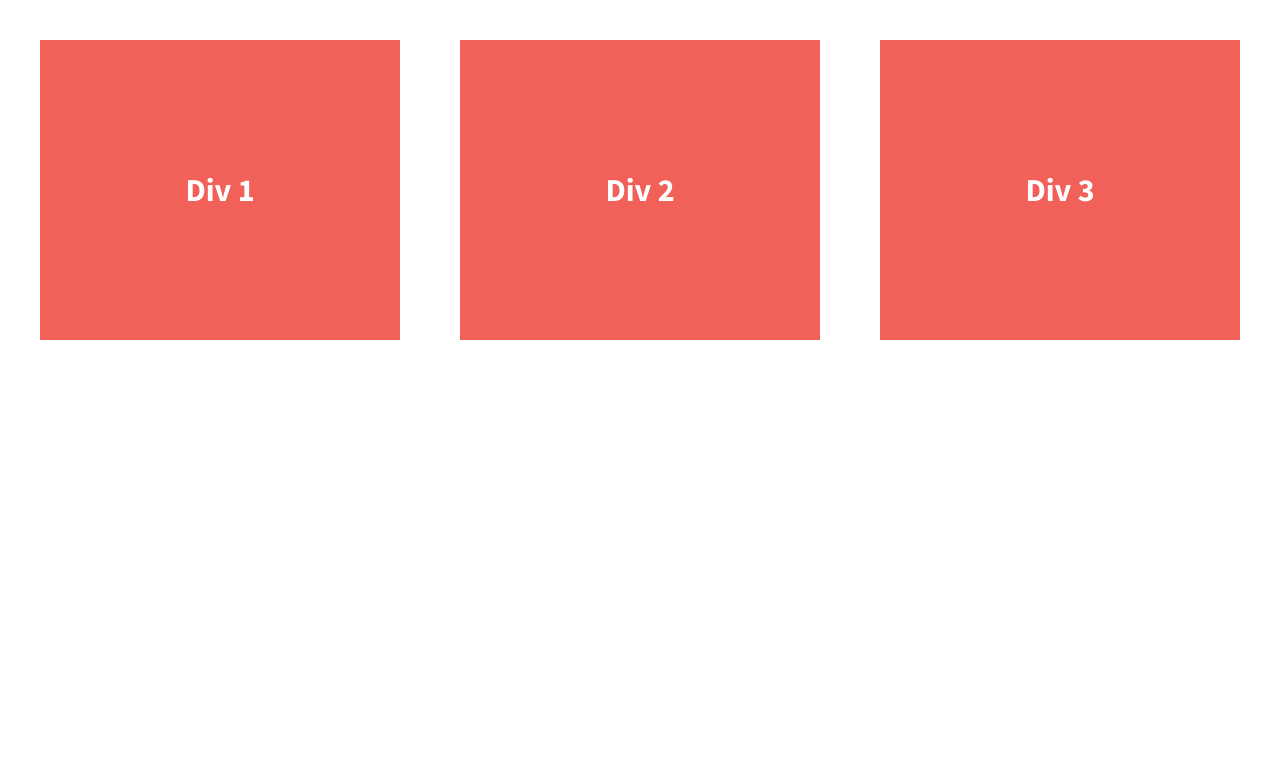
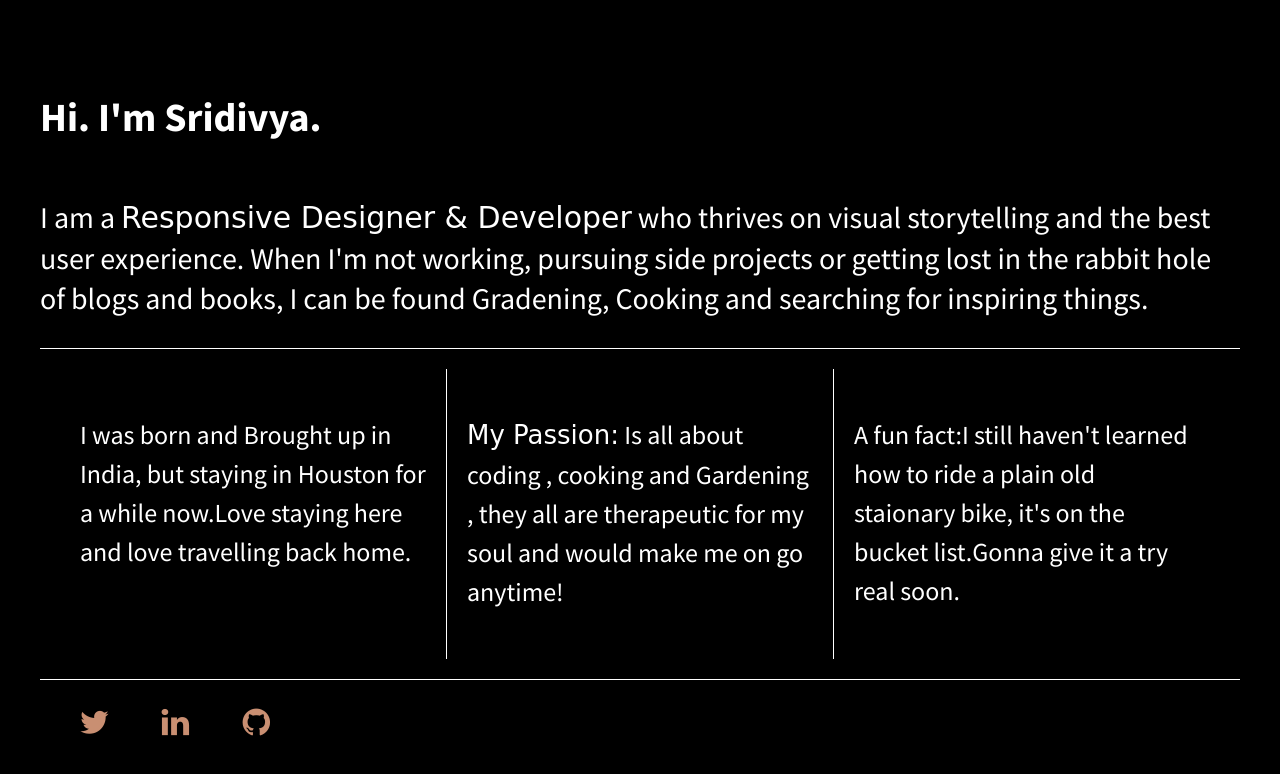
Before and after one commit to sridivya-web/flexbox-divs, a plain HTML site: page index.html in a window 1280 px wide. Drawn offline with nearby package versions, Linux system fonts and the light colour scheme; a web font is replaced by a local one.

Commit message:
Updated Index Page and Uploading Images

```diff
--- a/css/main.css
+++ b/css/main.css
@@ -14,6 +14,7 @@ html {
     color: #222;
     font-size: 1em;
     line-height: 1.4;
+
 }
 
 /*
@@ -101,30 +102,80 @@ body {
   padding: 2em;
   font-size: 1.25em;
   height: 100%;
+  background-color: black;
+   color:white;
 }
 
+h1 {
+
+  line-height: 100px;
+}
+
+p.about {
+
+  line-height: 40px;
+  font-size: 1.5em;
+}
+
+span{
+  font-family: 'Fondamento', cursive;
+}
 .wrapper {
   /*add display:flex and set justify-content to space-between*/
-   font-weight: 700;
+
    display: flex;
    justify-content: space-between;
+    border-top: 1px solid white;
+    border-bottom: 1px solid white;
+    padding:20px;
 
 }
 .div-1, .div-2, .div-3 {
   /*give the divs a width of 30%, add display:flex, set justify-content and align-items to center*/
   color: #fff;
   line-height: 1.5em;
-  font-size: 1.6em;
-  background-color: #f16059;
-  height: 300px;
+  font-size: 1.3em;
+  background-color: black;
+  padding:20px;
+  height: 250px;
   display: flex;
   width:30%;
   justify-content: center;
-  align-items: center;
+
+}
+.div-1
+{
+    border-right: 1px solid white;
+
 }
 
+.div-2 {
+   border-right: 1px solid white;
+}
 
+#links a {
 
+     font-family: "Source Sans Pro";
+      text-decoration:none;
+      color:#c49075;
+      font-weight: normal;
+      font-size: 28px;
+}
+
+#links ul {
+
+      list-style: none;
+}
+#links ul li {
+
+       display: inline-block;
+}
+
+#links ul img {
+
+      font-size: 32px;
+      padding-right: 48px;
+}
 
 /* ==========================================================================
    Helper classes
--- a/index.html
+++ b/index.html
@@ -15,24 +15,46 @@
         <script src="js/vendor/modernizr-2.8.3.min.js"></script>
         <link href='http://fonts.googleapis.com/css?family=Lora:700' rel='stylesheet' type='text/css'>
         <link href='http://fonts.googleapis.com/css?family=Source+Sans+Pro:400,700' rel='stylesheet' type='text/css'>
+        <link href="https://fonts.googleapis.com/css2?family=Fondamento&display=swap" rel="stylesheet">
     </head>
     <body>
         <!--[if lt IE 8]>
             <p class="browserupgrade">You are using an <strong>outdated</strong> browser. Please <a href="http://browsehappy.com/">upgrade your browser</a> to improve your experience.</p>
         <![endif]-->
+       <header class="head">
+      	   <h1>
+      		   Hi. I'm Sridivya.
+       	   </h1>
+
+           <p class="about">
+           	  I am a <span>Responsive Designer & Developer</span> who thrives on visual storytelling and the best user experience. When I'm not working, pursuing side projects or getting lost in the rabbit hole of blogs and books, I can be found Gradening, Cooking and searching for inspiring things.
+           </p>
+       </header>
 
         <section class="wrapper">
             <div class="div-1">
-                Div 1
+            	<p>
+                I was born and Brought up in India, but staying in Houston for a while now.Love staying here and love travelling back home.
+                </p>
             </div>
             <div class="div-2">
-                Div 2
+               <p> <span>My Passion:</span> Is all about coding , cooking and Gardening , they all are therapeutic for my soul and would make me on go anytime!
+
+               </p>
             </div>
             <div class="div-3">
-                Div 3
-            </div>
+              <p> A fun fact:I still haven't learned how to ride a plain old staionary bike, it's on the bucket list.Gonna give it a try real soon.
+              </p>
+           </div>
         </section>
+         <footer id="links">
+          <ul>
 
+          <li><a href="https://twitter.com/"><img src="img/twitter.png" alt="twitter"/></a></li>
+          <li><a href="https://www.linkedin.com/"><img src="img/linkedin.png" alt="linkedin"/></a></li>
+          <li><a href="https://github.com/"><img src="img/github.png" alt="github"/></a></li>
+          </ul>
+         </footer>
         <script src="https://ajax.googleapis.com/ajax/libs/jquery/1.11.3/jquery.min.js"></script>
         <script>window.jQuery || document.write('<script src="js/vendor/jquery-1.11.3.min.js"><\/script>')</script>
         <script src="js/plugins.js"></script>
```
Also changed, not shown: img/github.png (added), img/linkedIn.png (added), img/twitter.png (added).
